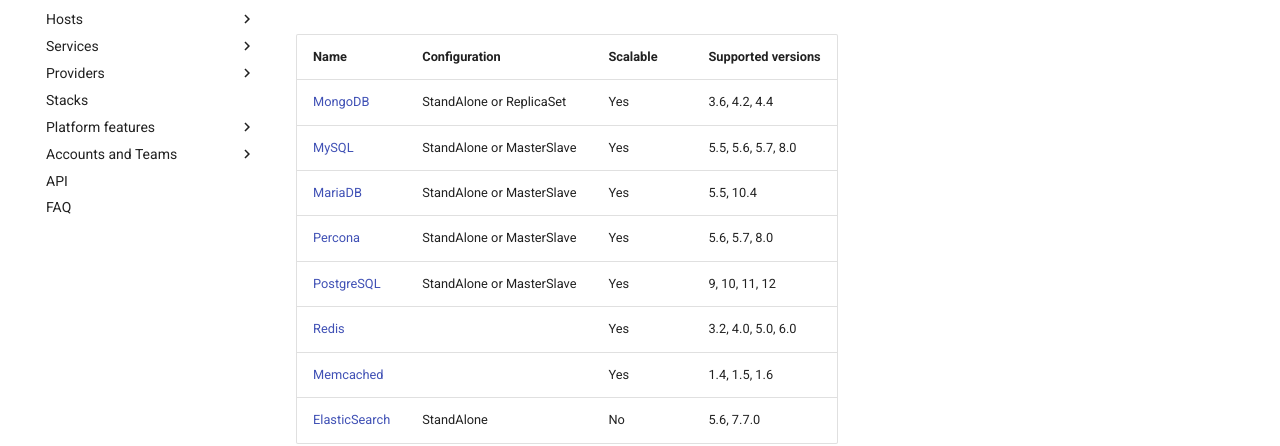
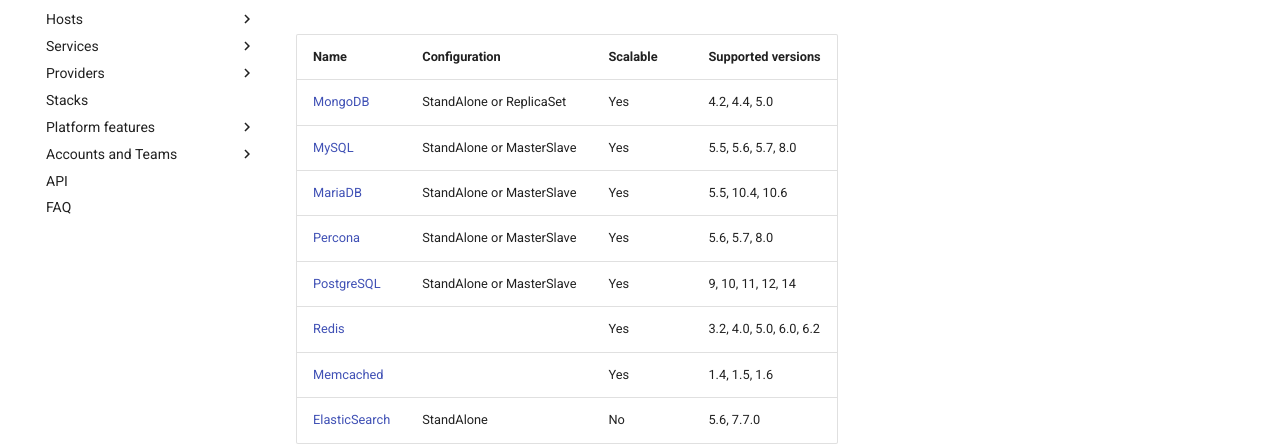
Before and after one commit to d2cio/docs, an MkDocs documentation site: the page built from docs/services/versions/data_services.md, in a window 1280 px wide. Shown: the part 146-592 px from the top of the page. Built offline with MkDocs 1.6.1 and Material for MkDocs 9.7.7, drawn with Linux system fonts in a browser that asks for light colours; comment, search, counter and statistics services are not loaded.

Commit message:
new supported versions of services

```diff
--- a/docs/services/versions/data_services.md
+++ b/docs/services/versions/data_services.md
@@ -1,10 +1,10 @@
 Name                                                      | Configuration             | Scalable | Supported versions
 :-------------------------------------------------------- | :------------------------ | :------- | ---------------------
-[MongoDB](/services/data-services/mongodb/)               | StandAlone or ReplicaSet  | Yes      | 3.6, 4.2, 4.4
+[MongoDB](/services/data-services/mongodb/)               | StandAlone or ReplicaSet  | Yes      | 4.2, 4.4, 5.0
 [MySQL](/services/data-services/mysql-mariadb-percona/)   | StandAlone or MasterSlave | Yes      | 5.5, 5.6, 5.7, 8.0
-[MariaDB](/services/data-services/mysql-mariadb-percona/) | StandAlone or MasterSlave | Yes      | 5.5, 10.4
+[MariaDB](/services/data-services/mysql-mariadb-percona/) | StandAlone or MasterSlave | Yes      | 5.5, 10.4, 10.6
 [Percona](/services/data-services/mysql-mariadb-percona/) | StandAlone or MasterSlave | Yes      | 5.6, 5.7, 8.0
-[PostgreSQL](/services/data-services/postgresql/)         | StandAlone or MasterSlave | Yes      | 9, 10, 11, 12
-[Redis](/services/data-services/redis/)                   |                           | Yes      | 3.2, 4.0, 5.0, 6.0
+[PostgreSQL](/services/data-services/postgresql/)         | StandAlone or MasterSlave | Yes      | 9, 10, 11, 12, 14
+[Redis](/services/data-services/redis/)                   |                           | Yes      | 3.2, 4.0, 5.0, 6.0, 6.2
 [Memcached](/services/data-services/memcached/)           |                           | Yes      | 1.4, 1.5, 1.6
 [ElasticSearch](/services/data-services/elasticsearch/)   | StandAlone                | No       | 5.6, 7.7.0
```
Also changed, not shown: docs/services/versions/app_services.md (+3 -3 lines).
